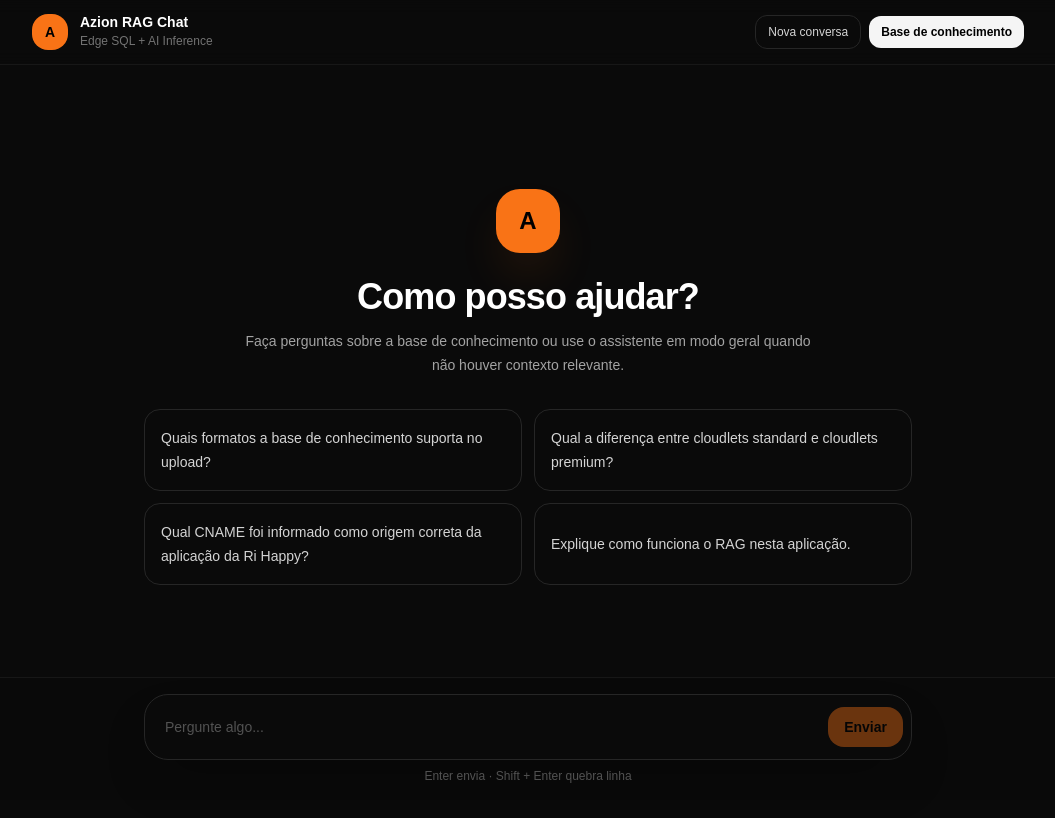
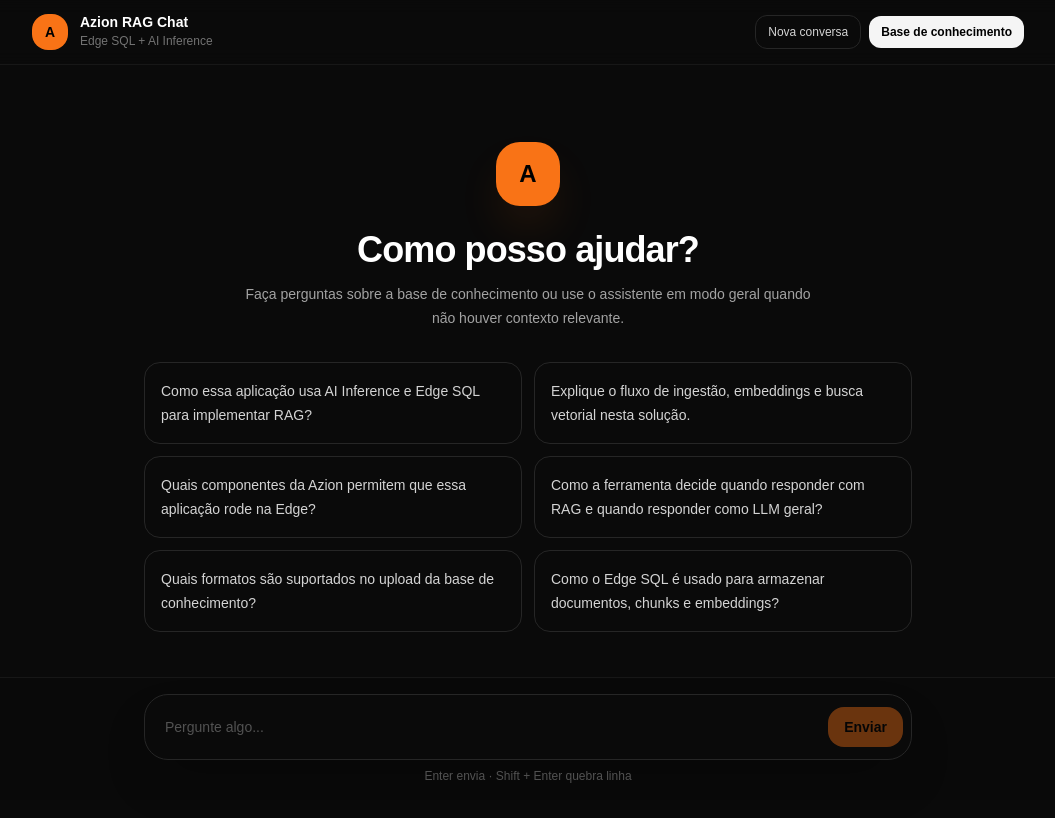
Before and after one commit to davivinco/azion-rag-chat, a Next.js app: page / in a window 1280 px wide. Shown: the top 818 px of the page, without its empty margins (112-1167 px from the left). Built offline with nearby package versions, Linux system fonts and the light colour scheme.

Commit message:
chore: update demo prompt examples

```diff
--- a/app/page.tsx
+++ b/app/page.tsx
@@ -40,10 +40,12 @@
 };
 
 const exampleQuestions = [
-  "Quais formatos a base de conhecimento suporta no upload?",
-  "Qual a diferença entre cloudlets standard e cloudlets premium?",
-  "Qual CNAME foi informado como origem correta da aplicação da Ri Happy?",
-  "Explique como funciona o RAG nesta aplicação.",
+  "Como essa aplicação usa AI Inference e Edge SQL para implementar RAG?",
+  "Explique o fluxo de ingestão, embeddings e busca vetorial nesta solução.",
+  "Quais componentes da Azion permitem que essa aplicação rode na Edge?",
+  "Como a ferramenta decide quando responder com RAG e quando responder como LLM geral?",
+  "Quais formatos são suportados no upload da base de conhecimento?",
+  "Como o Edge SQL é usado para armazenar documentos, chunks e embeddings?",
 ];
 
 function formatScore(score?: number) {
```
